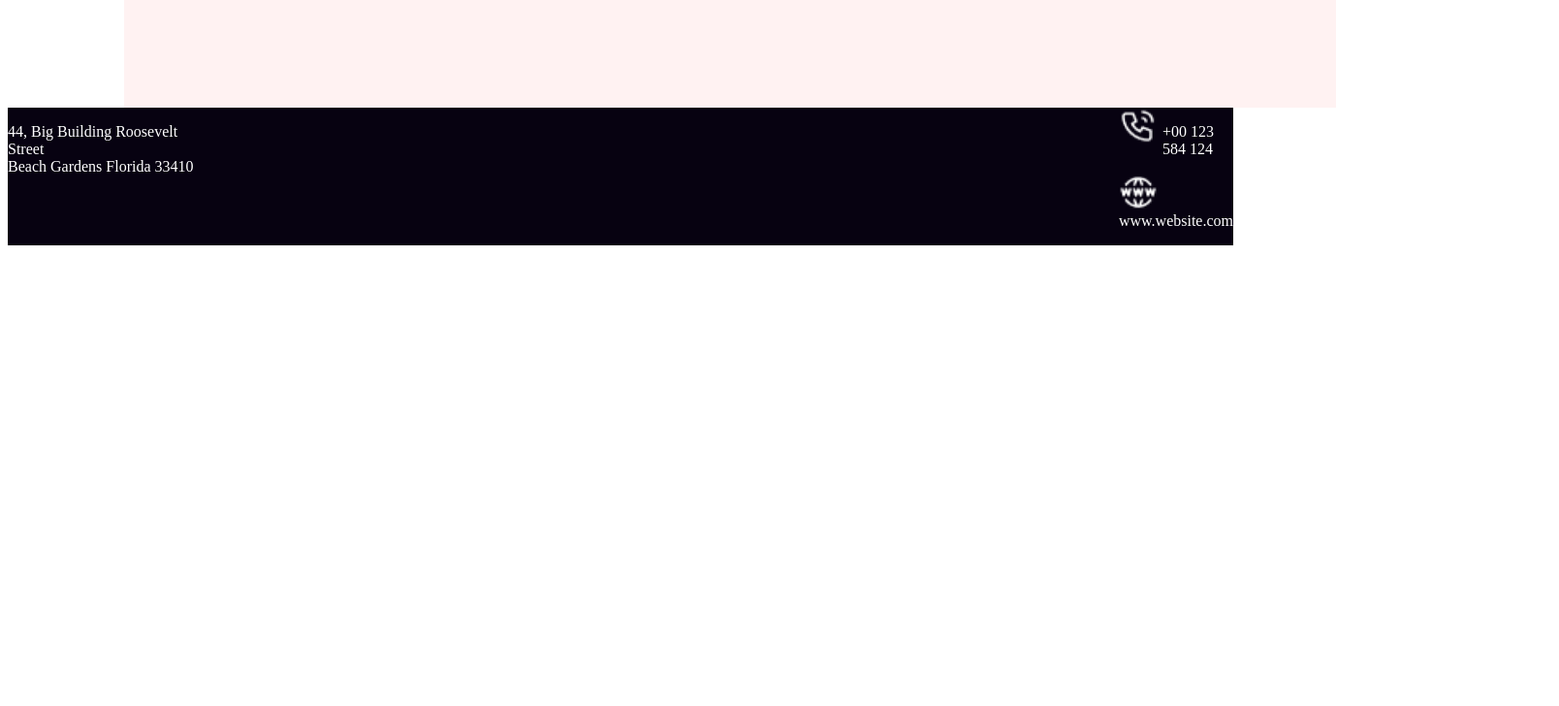
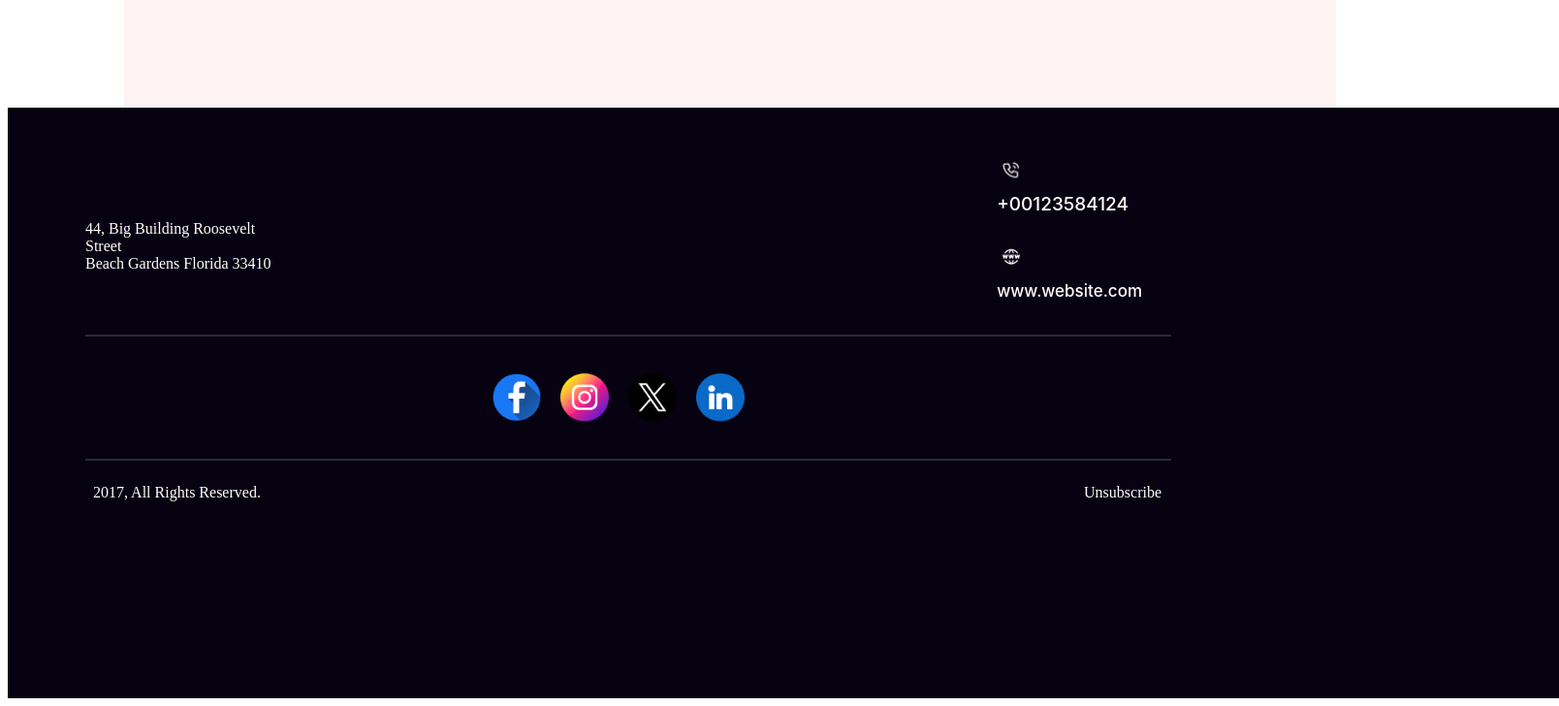
Before and after one commit to NamphyDiana/b9-a1, a plain HTML site: page index.html in a window 1280 px wide. Shown: the part 4933-5661 px from the top of the page at 97% size, 1608 px wide, since content can reach past the window. Before the commit the page ends 5194 px from the top, so only its background shows below. Drawn offline with Linux system fonts and the light colour scheme.

Commit message:
task done

```diff
--- a/index.html
+++ b/index.html
@@ -110,29 +110,41 @@
 <!-- footer section -->
 
 <footer>
+
 <div class="upperelements">
 
   <div class="leftitemsf">
   <p  class="leftitemsf">44, Big Building Roosevelt Street <br>
     Beach Gardens Florida 33410</p> </div>
 
-    <div class="righitemsf">
+    <div class="rightitemsf">
       <img src="assets/phone.png" alt="" id="callpic">
-      <p id="bodytext9">+00 123 584 124 </p>
+      <p id="bodytext9">+00123584124 </p>
       <img src="assets/Website.png" alt="" id="netpic">
-      <p ide="bodytext9">www.website.com</p>
+      <p id="bodytext10">www.website.com</p>
 
     </div>
 </div>
+ <hr id="line1">
 
+  <div class="image-container">
+<img src="assets/Facebook.png" alt="" id="logo">
+<img src="assets/Instagram.png" alt="" id="logo">
+<img src="assets/Twitter.png" alt="" id="logo">
+<img src="assets/Linkedin.png" alt="" id="logo">
+  </div>
+  <hr id="line2">
+<div class="bottomitems">
+<div class="leftitem1">
+  <p>2017, All Rights Reserved.</p>
+</div>
 
+<div class="rightitem1">
+  <p>Unsubscribe</p>
+</div>
+</div>
 
-  </div>
-
-
-
-
-</footer></div>
+</footer>
 
 
 
--- a/styles.css
+++ b/styles.css
@@ -368,28 +368,85 @@ background-color: #FF0000;
 
 footer{
     background-color: #070211;
+    width: 1600px;
+height: 609px;
+margin-right: 900px;
+
 }
 .upperelements{
     display: flex;
     justify-content: space-between;
-
     color: #FFFFFF;
+    width: 1200px;
 }
 
 .leftitemsf{
     margin-right: 5%;
+    margin-left: 10px;
+    padding-left: 30px;
+    padding-top: 50px;
+}
+.rightitemsf{
+    margin-right: 30px;
+    padding-left: 30px;
+    padding-top: 50px;
+}
+#callpic, #netpic{
+    width: 20px;
+    height: 20px;
+float: left;
+margin:5px;
 }
 
-#callpic{
-    width: 40px;
-    height: 40px;
-float:left;
-margin-right: 5px;
+#bodytext9{
+    font-family: Inter;
+font-size: 19px;
+font-weight: 500;
+line-height: 40px;
+letter-spacing: 0em;
+
+
+}
+#bodytext10{
+    font-family: Inter;
+    font-size: 17px;
+    font-weight: 500;
+    line-height: 40px;
+    letter-spacing: 0em;
+
 }
 
-#netpic{
-    width: 40px;
-    height: 40px;
-float:left;
-margin-right: 5px;
+#line1, #line2{
+    margin-left: 80px;
+    width: 70%;
+    border: none;
+    border-top: 2px solid #FFFFFF26;
+
 }
+.image-container{
+    display: flex;
+
+    justify-content: centers;
+    margin-left: 500px;
+}
+#logo{
+    padding-top: 30px;
+    padding-right: 20px;
+    width:50px;
+    height: 50px;
+    padding-bottom: 30px;
+}
+
+.bottomitems{
+    color: #FFFFFF;
+    display: flex;
+    justify-content: space-between;
+
+}
+.leftitem1{
+    margin-left: 88px;
+
+}
+.rightitem1{
+    margin-right: 410px;
+}
```
